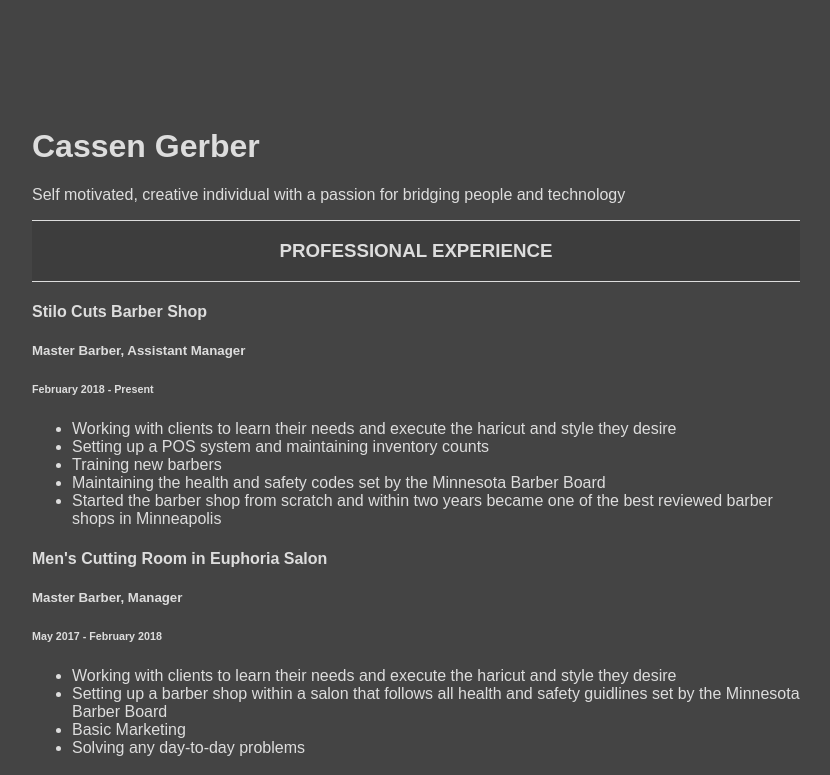
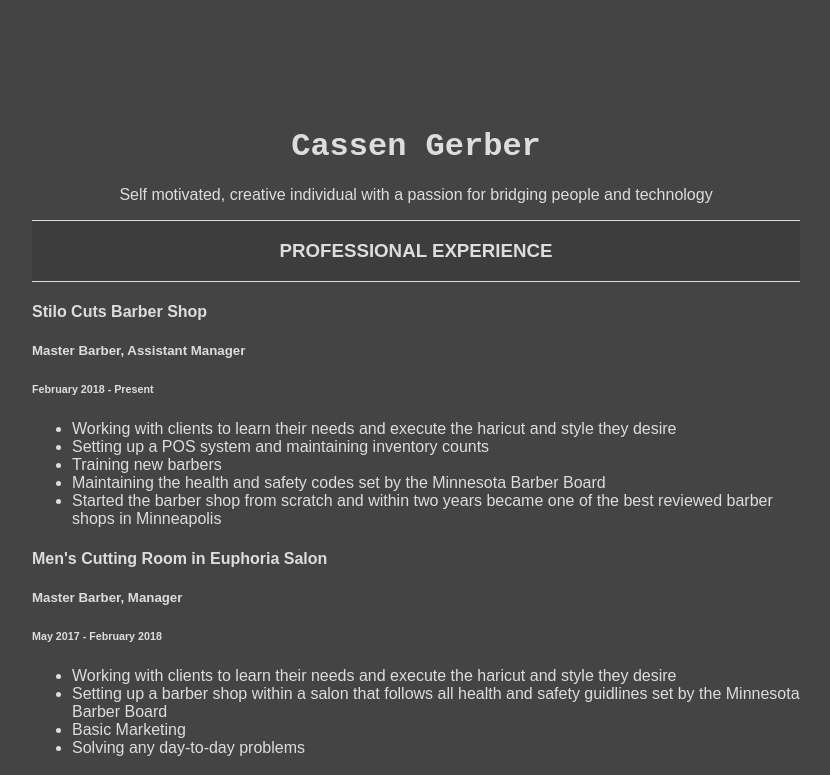
Before and after one commit to Cassen999/cassen999-resume, a plain HTML site: page index.html in a window 1280 px wide. Shown: the top 775 px of the page, without its empty margins (224-1054 px from the left). Drawn offline with Linux system fonts and the light colour scheme.

Commit message:
Update style.css

```diff
--- a/style.css
+++ b/style.css
@@ -20,3 +20,12 @@ body {
   border-bottom: 1px solid #dddddd;
   background-color: rgba(0,0,0, 0.1);
 }
+h1 {
+  text-align: center;
+  font-family: Courier New;
+  font-weight: bold;
+}
+
+.description {
+  text-align: center;
+}
```
